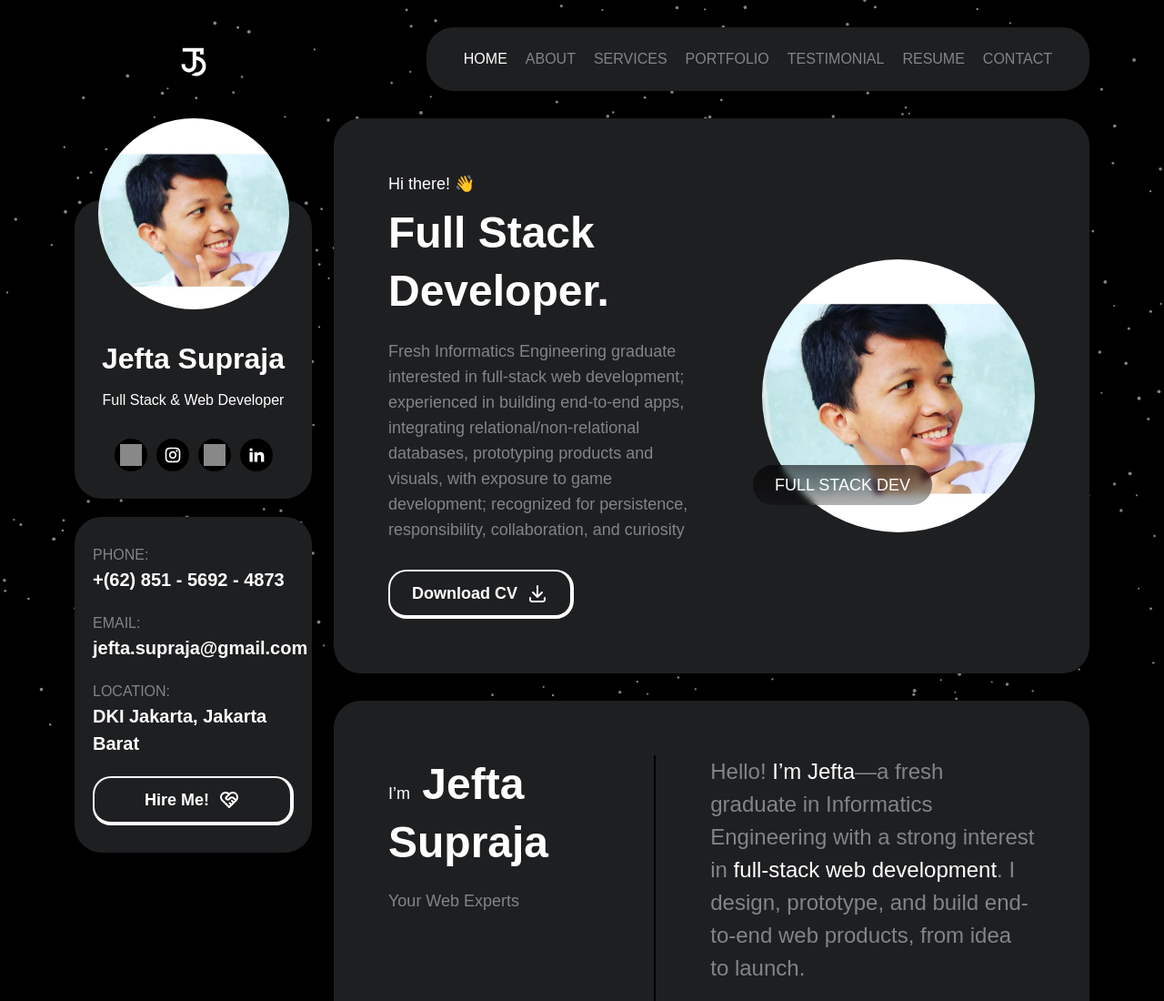
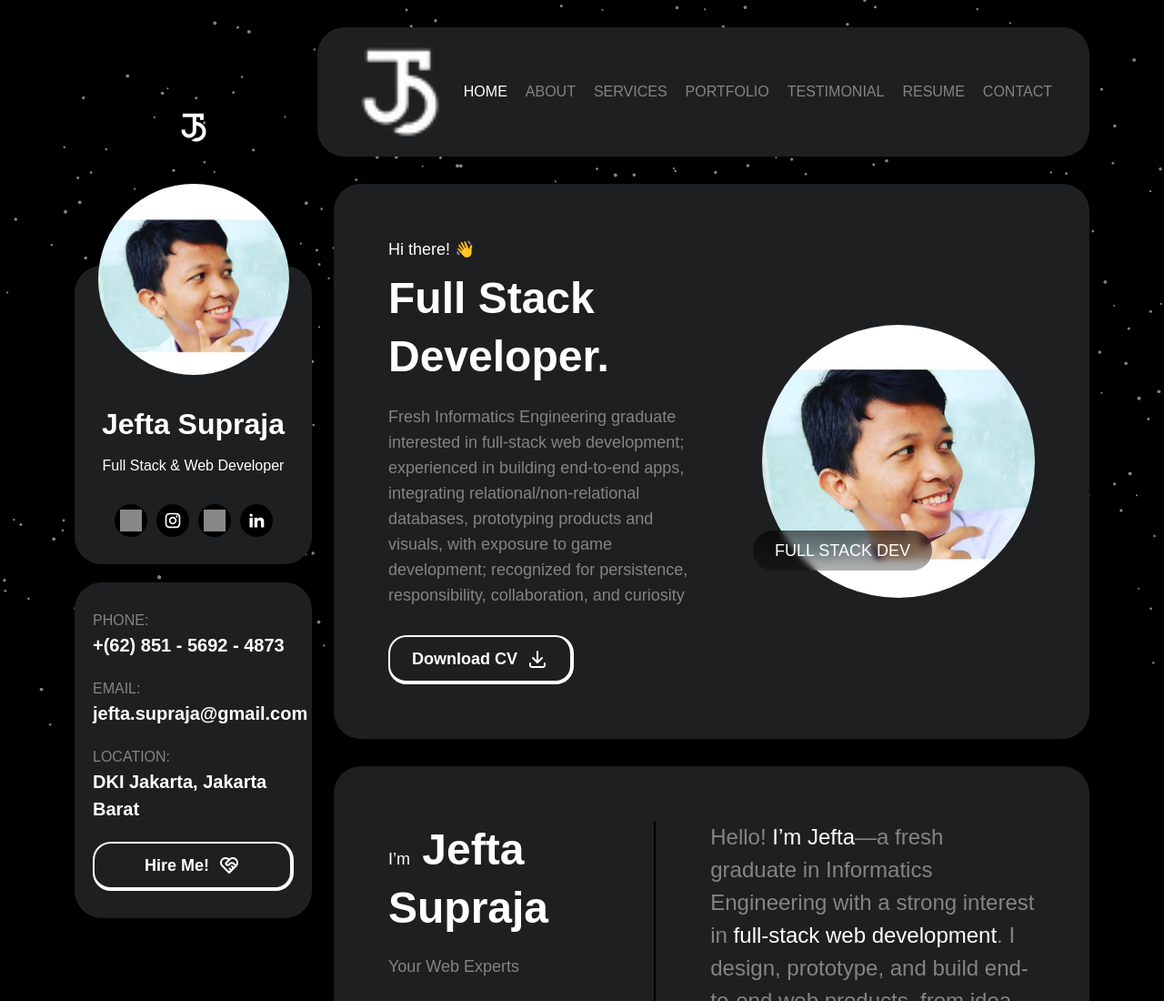
Before and after one commit to jefthah/jeftaPortfolio, a website: page index.html in a window 1280 px wide. Shown: the top 1100 px of the page at 91% size. Drawn offline with nearby package versions, Linux system fonts and the light colour scheme; grey boxes are pictures that could not be loaded; a web font is replaced by a local one.

Commit message:
Fix logo display in header - show logo on all screen sizes

```diff
--- a/assets/css/style.css
+++ b/assets/css/style.css
@@ -343,7 +343,13 @@ body.dark-mode .hireMe-svg-side {
 }
 /* New Menu End */
 .main-header-logo {
-    display: none;
+    display: block;
+}
+
+.main-header-logo .logo {
+    width: 120px;
+    height: auto;
+    max-width: 120px;
 }
 .menu-toggle-button {
     display: none;
```
